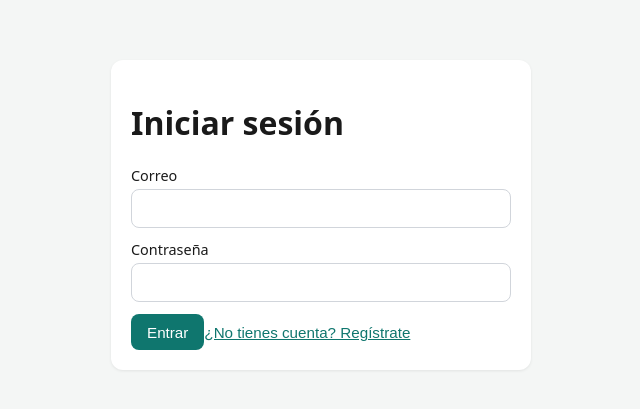
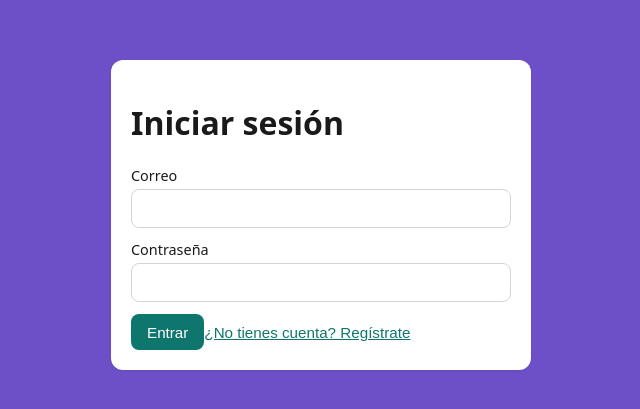
Before and after one commit to joseluisgarciarizo-del/mis-finanzas, a React (Vite) app: page / in a window 1280 px wide. Shown: the part 177-586 px from the top of the page, without its empty margins (319-959 px from the left). Built offline with nearby package versions, Linux system fonts and the light colour scheme; no server answers.

Commit message:
Update estilos.css

```diff
--- a/src/estilos.css
+++ b/src/estilos.css
@@ -3,7 +3,7 @@
 body {
   margin: 0;
   font-family: system-ui, -apple-system, sans-serif;
-  background: #f4f6f5;
+  background: #6D4FC7;
   color: #1a1a1a;
 }
 
```
